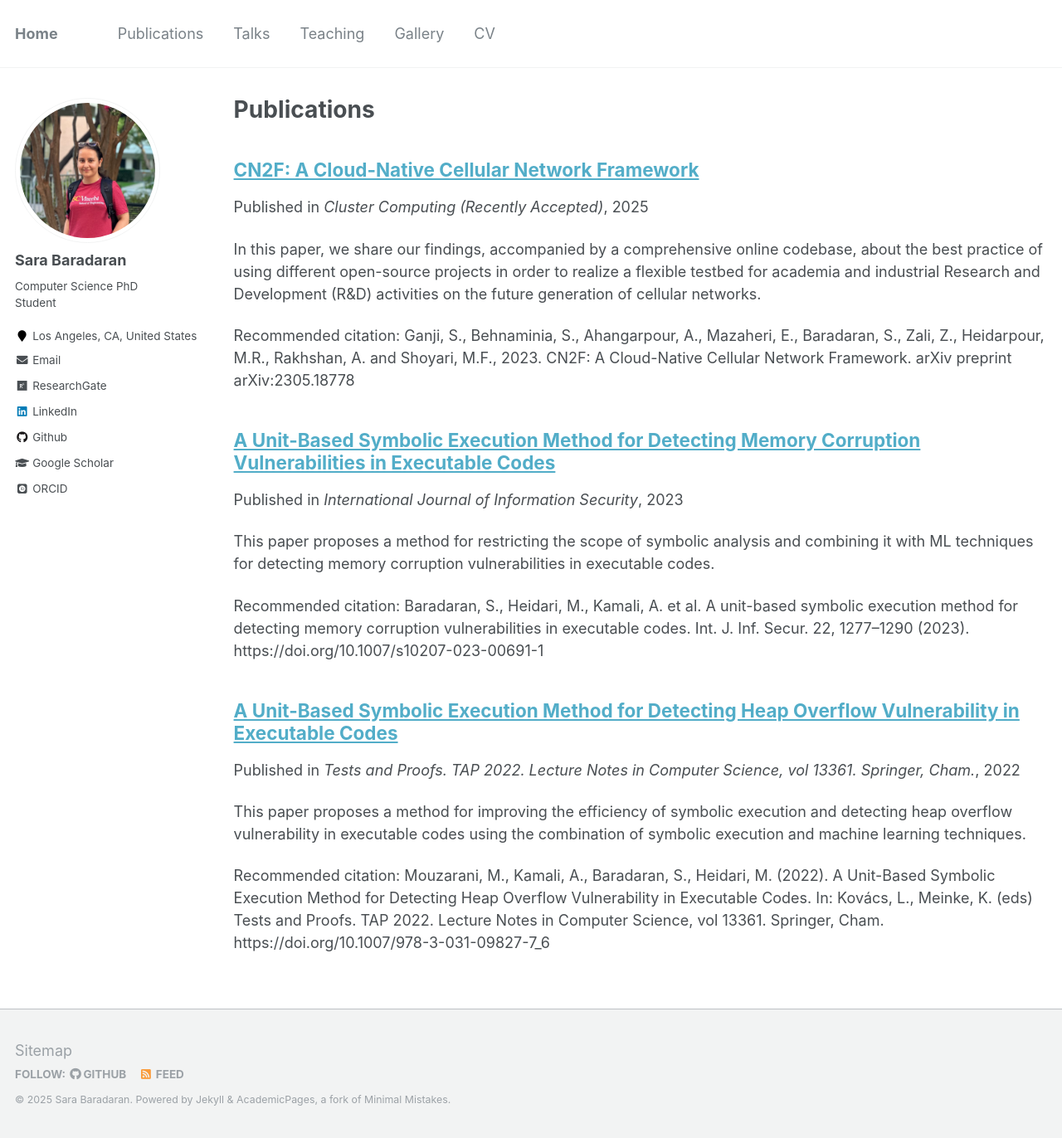
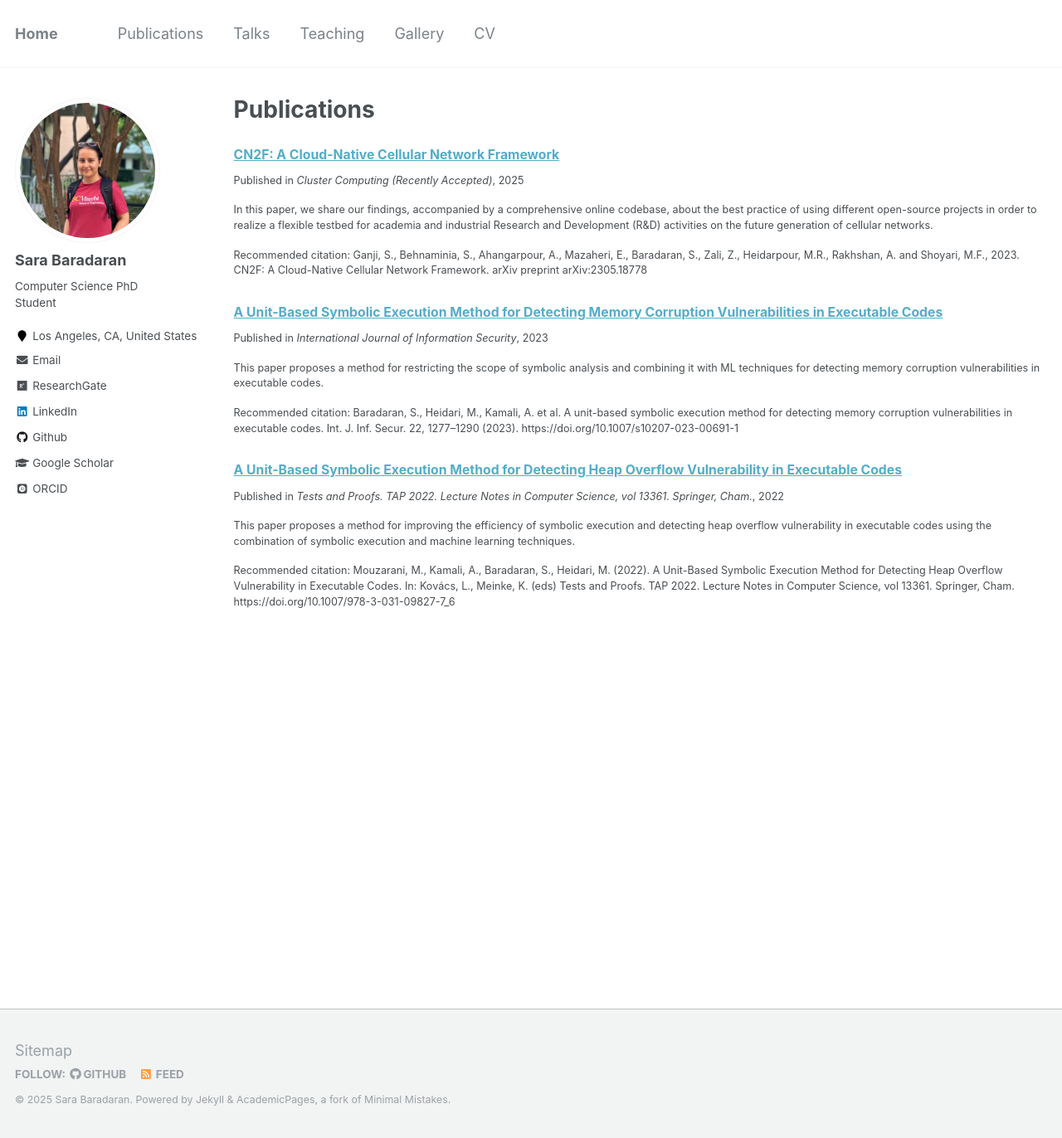
Before and after one commit to SaraBaradaran/SaraBaradaran.github.io, a Jekyll site: the page built from _pages/publications.md, in a window 1280 px wide and 1372 px high. Shown: the whole window at 83% size. Built offline with Jekyll 4.4.1, drawn with Linux system fonts in a browser that asks for light colours; some web fonts are replaced.

Commit message:
Update publications.md

```diff
--- a/_pages/publications.md
+++ b/_pages/publications.md
@@ -9,8 +9,11 @@ author_profile: true
   You can also find my articles on <u><a href="{{author.googlescholar}}">my Google Scholar profile</a>.</u>
 {% endif %}
 
+
 {% include base_path %}
 
+<div style="font-size: 0.7em;">
 {% for post in site.publications reversed %}
   {% include archive-single.html %}
 {% endfor %}
+</div>
```
